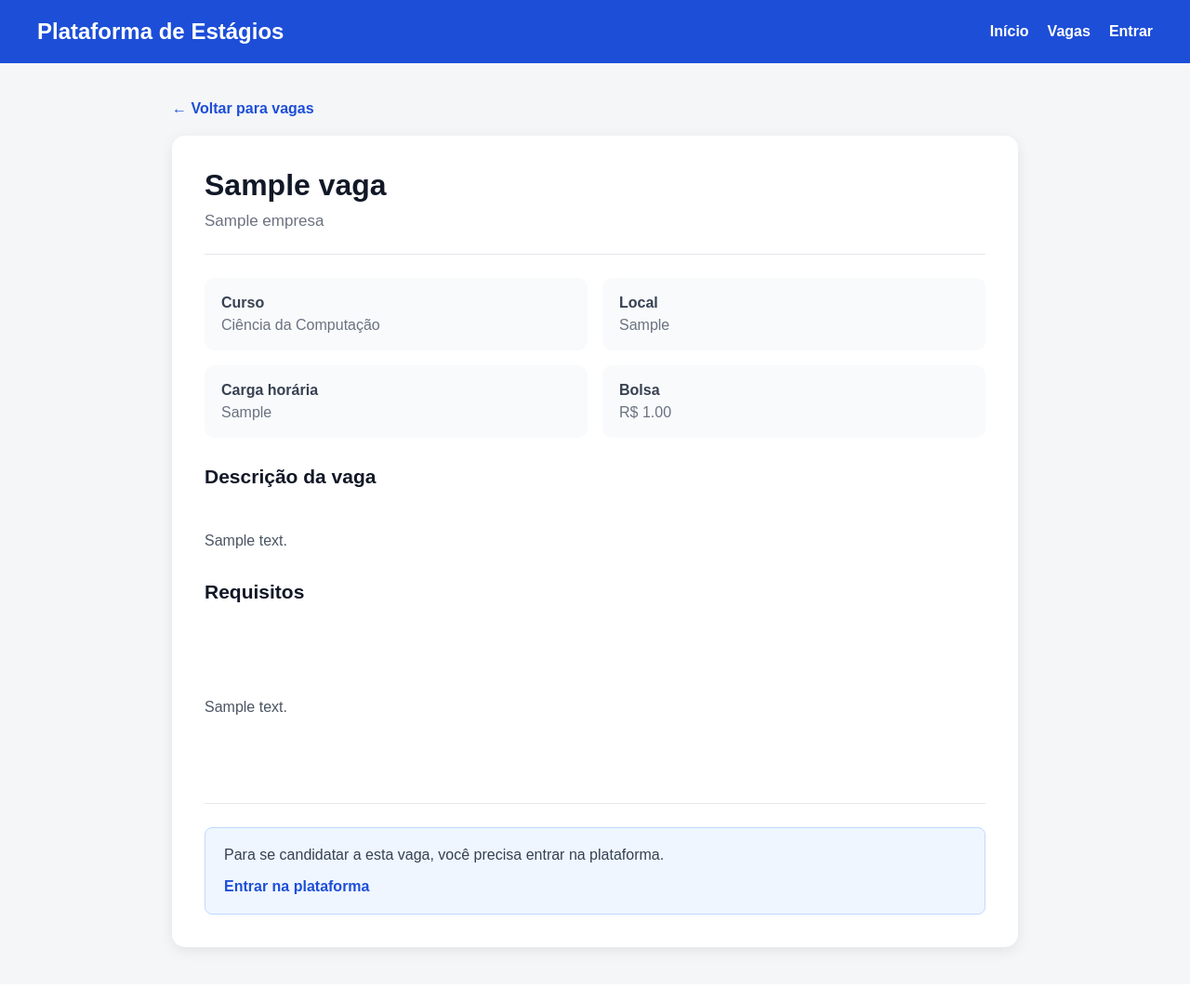
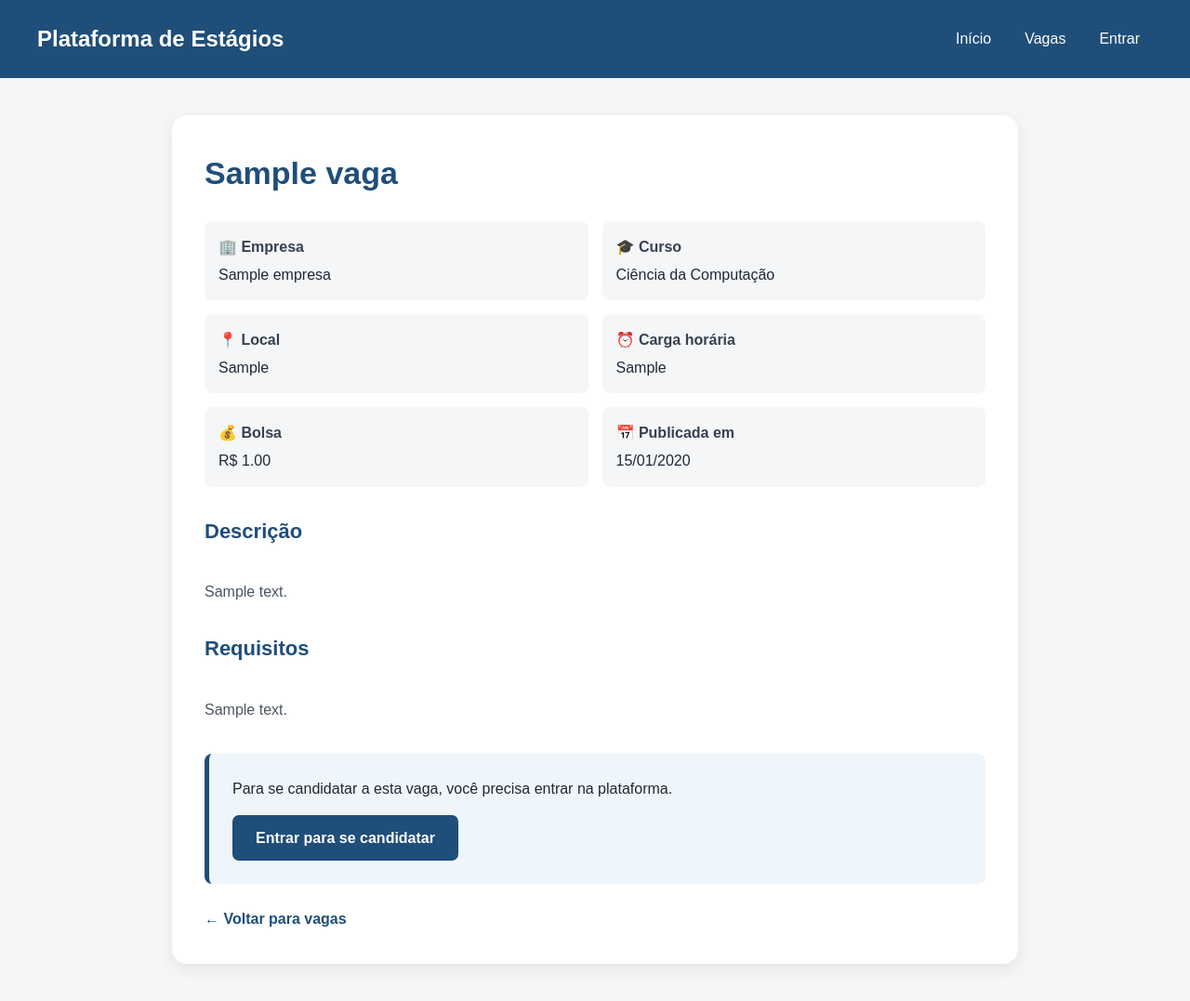
Before and after one commit to Benildomelo/plataforma_estagios, a Django app: template vagas/templates/vagas/detalhe_vaga.html in a window 1280 px wide. Shown: the whole page at 93% size. Before the commit the page ends 1033 px from the top, so only its background shows below. Run offline with Django 5.2, Linux system fonts and the light colour scheme; the template is opened without the code that fills it: values that come from a table or form of the project are taken from there, others are empty; data comes from the database, SQL or seed files in the repository; tables that the repository leaves empty hold one stand-in row (values such as "Sample post").

Commit message:
visual detalhe vagas

```diff
--- a/vagas/templates/vagas/detalhe_vaga.html
+++ b/vagas/templates/vagas/detalhe_vaga.html
@@ -10,17 +10,19 @@
     <style>
         * {
             box-sizing: border-box;
+            margin: 0;
+            padding: 0;
         }
 
         body {
-            margin: 0;
-            font-family: Arial, Helvetica, sans-serif;
+            font-family: Arial, sans-serif;
             background: #f4f6f8;
             color: #1f2937;
+            line-height: 1.6;
         }
 
         header {
-            background: #1d4ed8;
+            background: #1f4e79;
             color: white;
             padding: 20px 40px;
 
@@ -33,24 +35,24 @@
         }
 
         header h1 {
-            margin: 0;
             font-size: 24px;
         }
 
         nav {
             display: flex;
-            gap: 20px;
+            gap: 8px;
             flex-wrap: wrap;
         }
 
         nav a {
             color: white;
             text-decoration: none;
-            font-weight: bold;
+            padding: 9px 14px;
+            border-radius: 6px;
         }
 
         nav a:hover {
-            text-decoration: underline;
+            background: rgba(255, 255, 255, 0.15);
         }
 
         main {
@@ -59,10 +61,99 @@
             padding: 0 20px;
         }
 
+        .vaga {
+            background: white;
+            border-radius: 16px;
+            padding: 35px;
+
+            box-shadow: 0 5px 18px rgba(0, 0, 0, 0.08);
+        }
+
+        .vaga-titulo {
+            color: #1f4e79;
+            font-size: 34px;
+            margin-bottom: 25px;
+        }
+
+        .informacoes {
+            display: grid;
+            grid-template-columns: repeat(2, 1fr);
+            gap: 15px;
+
+            margin-bottom: 30px;
+        }
+
+        .informacao {
+            background: #f4f6f8;
+            padding: 15px;
+            border-radius: 8px;
+        }
+
+        .informacao strong {
+            display: block;
+            color: #374151;
+            margin-bottom: 4px;
+        }
+
+        .secao {
+            margin-top: 30px;
+        }
+
+        .secao h3 {
+            color: #1f4e79;
+            font-size: 22px;
+            margin-bottom: 10px;
+        }
+
+        .secao p {
+            color: #4b5563;
+            white-space: pre-line;
+        }
+
+        .candidatura {
+            margin-top: 35px;
+            padding: 25px;
+
+            background: #eef5fb;
+            border-left: 5px solid #1f4e79;
+
+            border-radius: 8px;
+        }
+
+        .candidatura p {
+            margin-bottom: 15px;
+        }
+
+        .botao {
+            display: inline-block;
+
+            background: #1f4e79;
+            color: white;
+
+            border: none;
+            text-decoration: none;
+
+            padding: 12px 25px;
+            border-radius: 7px;
+
+            font-size: 16px;
+            font-weight: bold;
+            cursor: pointer;
+        }
+
+        .botao:hover {
+            background: #163a5c;
+        }
+
+        .aviso {
+            color: #374151;
+        }
+
         .voltar {
             display: inline-block;
-            margin-bottom: 20px;
-            color: #1d4ed8;
+            margin-top: 25px;
+
+            color: #1f4e79;
             text-decoration: none;
             font-weight: bold;
         }
@@ -71,137 +162,14 @@
             text-decoration: underline;
         }
 
-        .vaga {
-            background: white;
-            border-radius: 14px;
-            padding: 35px;
-
-            box-shadow: 0 4px 15px rgba(0, 0, 0, 0.08);
-        }
-
-        .cabecalho-vaga {
-            border-bottom: 1px solid #e5e7eb;
-            padding-bottom: 25px;
-            margin-bottom: 25px;
-        }
-
-        .cabecalho-vaga h2 {
-            margin: 0 0 10px;
-            font-size: 32px;
-            color: #111827;
-        }
-
-        .empresa {
-            margin: 0;
-            color: #6b7280;
-            font-size: 17px;
-        }
-
-        .informacoes {
-            display: grid;
-            grid-template-columns: repeat(2, 1fr);
-            gap: 16px;
-            margin-bottom: 30px;
-        }
-
-        .informacao {
-            background: #f8fafc;
-            border-radius: 10px;
-            padding: 18px;
-        }
-
-        .informacao strong {
-            display: block;
-            margin-bottom: 6px;
-            color: #374151;
-        }
-
-        .informacao span {
-            color: #6b7280;
-        }
-
-        .secao {
-            margin-top: 30px;
-        }
-
-        .secao h3 {
-            margin-bottom: 12px;
-            color: #111827;
-            font-size: 21px;
-        }
-
-        .secao p {
-            color: #4b5563;
-            line-height: 1.7;
-            white-space: pre-line;
-        }
-
-        .acao {
-            margin-top: 35px;
-            padding-top: 25px;
-            border-top: 1px solid #e5e7eb;
-        }
-
-        .botao {
-            display: inline-block;
-            border: none;
-            padding: 14px 28px;
-
-            background: #1d4ed8;
-            color: white;
-
-            border-radius: 8px;
-            font-size: 16px;
-            font-weight: bold;
-
-            cursor: pointer;
-        }
-
-        .botao:hover {
-            background: #1e40af;
-        }
-
-        .mensagem-sucesso {
-            background: #ecfdf5;
-            border: 1px solid #a7f3d0;
-            color: #065f46;
-
-            padding: 16px;
-            border-radius: 8px;
-
-            font-weight: bold;
-        }
-
-        .mensagem-login {
-            background: #eff6ff;
-            border: 1px solid #bfdbfe;
-            padding: 20px;
-            border-radius: 8px;
-        }
-
-        .mensagem-login p {
-            margin-top: 0;
-            color: #374151;
-        }
-
-        .link-login {
-            color: #1d4ed8;
-            font-weight: bold;
-            text-decoration: none;
-        }
-
-        .link-login:hover {
-            text-decoration: underline;
-        }
-
-        @media (max-width: 650px) {
+        @media (max-width: 700px) {
 
             header {
                 padding: 20px;
             }
 
-            nav {
-                gap: 12px;
+            header h1 {
+                font-size: 20px;
             }
 
             main {
@@ -209,11 +177,11 @@
             }
 
             .vaga {
-                padding: 22px;
+                padding: 25px 20px;
             }
 
-            .cabecalho-vaga h2 {
-                font-size: 26px;
+            .vaga-titulo {
+                font-size: 28px;
             }
 
             .informacoes {
@@ -245,6 +213,10 @@
                     Minha área
                 </a>
 
+                <a href="/minhas-candidaturas/">
+                    Candidaturas
+                </a>
+
                 <a href="/sair/">
                     Sair
                 </a>
@@ -264,80 +236,53 @@
 
     <main>
 
-        <a class="voltar" href="/vagas/">
-            ← Voltar para vagas
-        </a>
-
-
         <article class="vaga">
 
-            <section class="cabecalho-vaga">
-
-                <h2>
+            <h2 class="vaga-titulo">
                 {{ vaga.titulo }}
             </h2>
-
-                <p class="empresa">
-                    {{ vaga.empresa.nome_fantasia }}
-                </p>
-
-            </section>
 
 
             <section class="informacoes">
 
                 <div class="informacao">
-
-                    <strong>Curso</strong>
-
-                    <span>
-                        {{ vaga.curso.nome }}
-                    </span>
-
+                    <strong>🏢 Empresa</strong>
+                    {{ vaga.empresa.nome_fantasia }}
                 </div>
 
+                <div class="informacao">
+                    <strong>🎓 Curso</strong>
+                    {{ vaga.curso.nome }}
+                </div>
 
                 <div class="informacao">
-
-                    <strong>Local</strong>
-
-                    <span>
+                    <strong>📍 Local</strong>
                     {{ vaga.local }}
-                    </span>
-
                 </div>
 
+                <div class="informacao">
+                    <strong>⏰ Carga horária</strong>
+                    {{ vaga.carga_horaria }}
+                </div>
 
                 <div class="informacao">
+                    <strong>💰 Bolsa</strong>
 
-                    <strong>Carga horária</strong>
-
-                    <span>
-                        {{ vaga.carga_horaria }}
-                    </span>
-
+                    {% if vaga.bolsa %}
+                        R$ {{ vaga.bolsa }}
+                    {% else %}
+                        Não informada
+                    {% endif %}
                 </div>
 
+                {% if vaga.data_publicacao %}
 
                     <div class="informacao">
-
-                    <strong>Bolsa</strong>
-
-                    <span>
-
-                        {% if vaga.bolsa %}
-
-                            R$ {{ vaga.bolsa }}
-
-                        {% else %}
-
-                            A combinar
+                        <strong>📅 Publicada em</strong>
+                        {{ vaga.data_publicacao|date:"d/m/Y" }}
+                    </div>
 
                 {% endif %}
-
-                    </span>
-
-                </div>
 
             </section>
 
@@ -345,7 +290,7 @@
             <section class="secao">
 
                 <h3>
-                    Descrição da vaga
+                    Descrição
                 </h3>
 
                 <p>
@@ -355,6 +300,8 @@
             </section>
 
 
+            {% if vaga.requisitos %}
+
                 <section class="secao">
 
                     <h3>
@@ -362,33 +309,37 @@
                     </h3>
 
                     <p>
-                    {% if vaga.requisitos %}
-
                         {{ vaga.requisitos }}
-
-                    {% else %}
-
-                        Não informado.
-
-                    {% endif %}
                     </p>
 
                 </section>
 
+            {% endif %}
 
-            <section class="acao">
+
+            <section class="candidatura">
 
                 {% if user.is_authenticated %}
 
                     {% if candidatura_existente %}
 
-                        <div class="mensagem-sucesso">
+                        <p class="aviso">
+                            ✅ Você já se candidatou a esta vaga.
+                        </p>
 
-                            ✓ Você já se candidatou a esta vaga.
-
-                        </div>
+                        <a
+                            class="botao"
+                            href="/minhas-candidaturas/"
+                        >
+                            Ver minhas candidaturas
+                        </a>
 
                     {% else %}
+
+                        <p>
+                            Gostou desta oportunidade?
+                            Candidate-se agora.
+                        </p>
 
                         <form
                             method="post"
@@ -398,10 +349,10 @@
                             {% csrf_token %}
 
                             <button
+                                class="botao"
                                 type="submit"
-                                class="botao"
                             >
-                                Candidatar-se à vaga
+                                Candidatar-se
                             </button>
 
                         </form>
@@ -410,25 +361,29 @@
 
                 {% else %}
 
-                    <div class="mensagem-login">
-
                     <p>
                         Para se candidatar a esta vaga,
                         você precisa entrar na plataforma.
                     </p>
 
                     <a
-                            class="link-login"
+                        class="botao"
                         href="/entrar/"
                     >
-                            Entrar na plataforma
+                        Entrar para se candidatar
                     </a>
-
-                    </div>
 
                 {% endif %}
 
             </section>
+
+
+            <a
+                class="voltar"
+                href="/vagas/"
+            >
+                ← Voltar para vagas
+            </a>
 
         </article>
 
```
Lines whose indentation alone changed are shown as unchanged.
